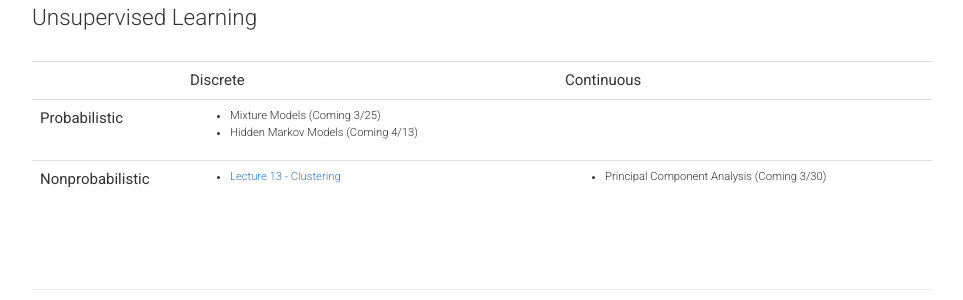
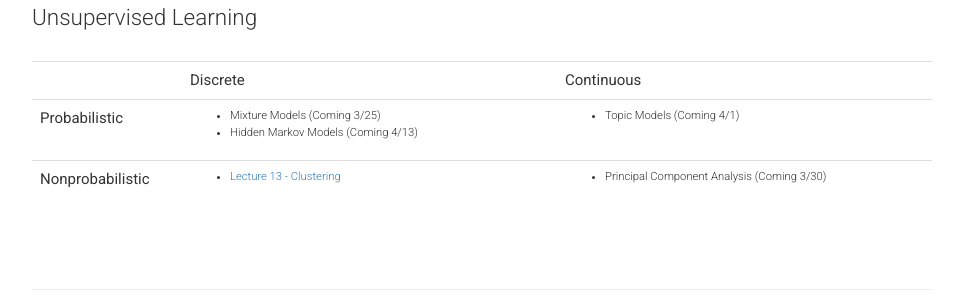
Before and after one commit to harvard-ml-courses/cs181-web-2020, a Jekyll site: the page built from cube.html, in a window 1280 px wide. Shown: the part 548-848 px from the top of the page, without its empty margins (158-1121 px from the left). Built offline with Jekyll 4.4.1, drawn with Linux system fonts in a browser that asks for light colours.

Commit message:
fill gap in the cube

```diff
--- a/cube.html
+++ b/cube.html
@@ -66,6 +66,9 @@ weight: 0
                 </ul>
               </td>
               <td>
+                <ul>
+                  <li>Topic Models (Coming 4/1)</li>
+                </ul>
               </td>
             </tr>
             <tr>
```
